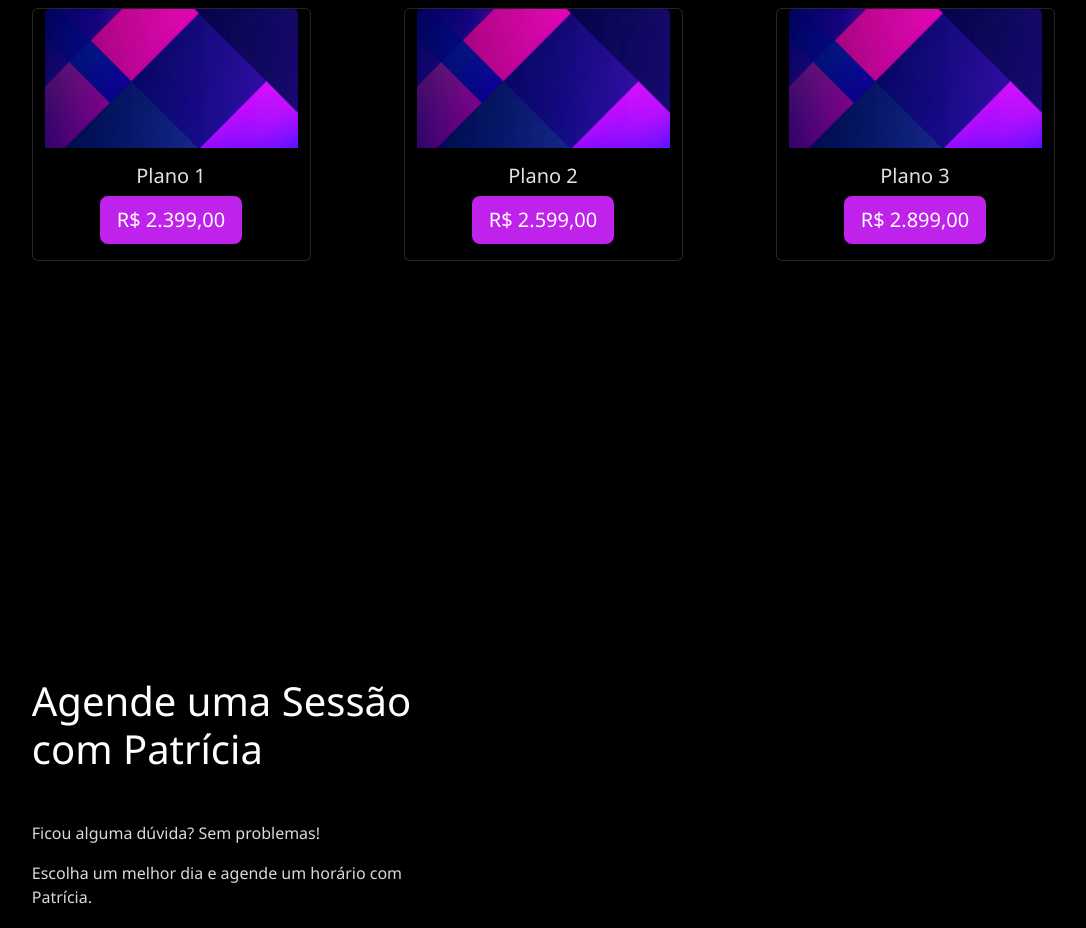
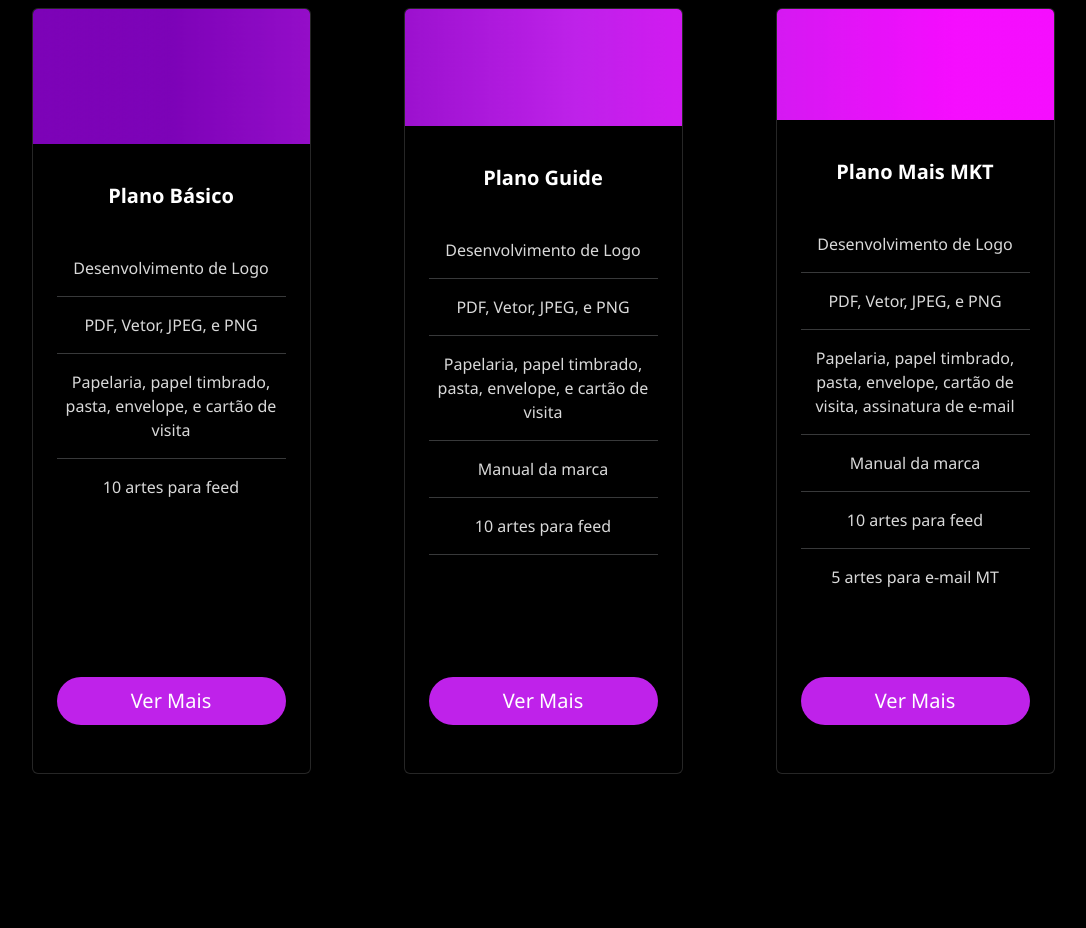
Before and after one commit to caresdev/mashupdesign, a plain HTML site: page index.html in a window 1280 px wide. Shown: the part 4220-5148 px from the top of the page, without its empty margins (97-1183 px from the left). Drawn offline with nearby package versions, Linux system fonts and the light colour scheme; a script that the page names is missing.

Commit message:
plans section, service cards

```diff
--- a/index.html
+++ b/index.html
@@ -18,7 +18,7 @@
 					<a class="navbar-brand" href="#"><img class="img-fluid logo-img" src="images/brand.png"/></a>
 
 					<!-- Toggler -->
-					<button class="navbar-toggler" type="button" data-bs-toggle="offcanvas" data-bs-target="#offcanvasNavbar" aria-controls="offcanvasNavbar" aria-label="Toggle navigation">
+					<button class="navbar-toggler border-0" type="button" data-bs-toggle="offcanvas" data-bs-target="#offcanvasNavbar" aria-controls="offcanvasNavbar" aria-label="Toggle navigation">
 						<span class="navbar-toggler-icon"></span>
 					</button>
 
@@ -222,34 +222,56 @@
 			<section id="plans" class="container">
 				<h1 class="text-center text-white mb-5 pb-5 display-6">Serviços e Planos</h1>
 
-				<div class="row justify-content-around align-items-center mt-5">
+				<div class="row justify-content-around align-items-stretch mt-5">
 
-					<div class="col-lg-3 col-xxl-2 card bg-black pacotes">
-						<img src="/images/plans.png" class="card-img-top" alt="...">
-						<div class="card-body text-center">
-							<h5 class="card-title">Plano 1</h5>
-							<a href="#" class="btn text-white btn-lg btn-block">R$ 2.399,00</a>
+					<div class="col-lg-3 col-xxl-3 card bg-black p-0">
+						<img src="/images/plans1.png" class="card-img-top" alt="Abstract image">
+						<div class="card-body p-4 text-center">
+							<h5 class="card-title text-white fw-bold mt-3 mb-5">Plano Básico</h5>
+
+							<div>
+								<p>Desenvolvimento de Logo</p><hr>
+								<p>PDF, Vetor, JPEG, e PNG</p><hr>
+								<p>Papelaria, papel timbrado, pasta, envelope, e cartão de visita</p><hr>
+								<p>10 artes para feed</p>
+							</div>
 						</div>
-					</div>
-					<div class="col-lg-3 col-xxl-2 card bg-black pacotes">
-						<img src="/images/plans.png" class="card-img-top" alt="...">
-						<div class="card-body text-center">
-							<h5 class="card-title">Plano 2</h5>
-							<a href="#" class="btn text-white btn-lg btn-block">R$ 2.599,00</a>
-						</div>
-					</div>
-					<div class="col-lg-3 col-xxl-2 bg-black card pacotes">
-						<img src="/images/plans.png" class="card-img-top" alt="...">
-						<div class="card-body text-center">
-							<h5 class="card-title">Plano 3</h5>
-							<a href="#" class="btn text-white btn-lg btn-block">R$ 2.899,00</a>
-						</div>
+						<a href="#" class="btn text-white btn-lg rounded-pill mx-4 my-5">Ver Mais</a>
 					</div>
 
-					<!-- <div class="row align-items-center justify-content-center">
-						<div class="col-md-6 text-left">
-						<img src="/images/plans.png" class="img-fluid" alt="">
-					</div>-->
+					<div class="col-lg-3 col-xxl-3 card bg-black p-0">
+						<img src="/images/plans2.png" class="card-img-top" alt="Abstract image">
+						<div class="card-body p-4 text-center">
+							<h5 class="card-title text-white fw-bold mt-3 mb-5">Plano Guide</h5>
+
+							<div>
+								<p>Desenvolvimento de Logo</p><hr>
+								<p>PDF, Vetor, JPEG, e PNG</p><hr>
+								<p>Papelaria, papel timbrado, pasta, envelope, e cartão de visita</p><hr>
+								<p>Manual da marca</p><hr>
+								<p>10 artes para feed</p><hr>
+							</div>
+						</div>
+						<a href="#" class="btn text-white btn-lg btn-block rounded-pill mx-4 my-5">Ver Mais</a>
+					</div>
+
+					<div class="col-lg-3 col-xxl-3 card bg-black p-0 ">
+						<img src="/images/plans3.png" class="card-img-top" alt="Abstract image">
+						<div class="card-body p-4 text-center">
+							<h5 class="card-title text-white fw-bold mt-3 mb-5">Plano Mais MKT</h5>
+
+							<div>
+								<p>Desenvolvimento de Logo</p><hr>
+								<p>PDF, Vetor, JPEG, e PNG</p><hr>
+								<p>Papelaria, papel timbrado, pasta, envelope, cartão de visita, assinatura de e-mail</p><hr>
+								<p>Manual da marca</p><hr>
+								<p>10 artes para feed</p><hr>
+								<p>5 artes para e-mail MT</p>
+							</div>
+						</div>
+						<a href="#" class="btn text-white btn-lg d-block rounded-pill mx-4 my-5">Ver Mais</a>
+					</div>
+
 				</div>
 			</section>
 
@@ -260,7 +282,7 @@
 					<div class="col-lg-5 col-xxl-5">
 						<h1 class="text-white display-6 mb-5">Agende uma Sessão com Patrícia</h1>
 						<p>Ficou alguma dúvida? Sem problemas!</p>
-						<p>Escolha um melhor dia e agende um horário com Patrícia.</p>
+						<p>Escolha o melhor dia e agende um horário com Patrícia.</p>
 					</div>
 					<div class="col-lg-6 col-xxl-4 order-lg-2">
 						<!-- Widget em linha do Calendly - início -->
--- a/style/style.css
+++ b/style/style.css
@@ -177,8 +177,10 @@ section#portfolio .row{
     }
 }
 
-
-
+.gradient-test{
+    background: rgb(246,13,255);
+    background: linear-gradient(60deg, rgba(246,13,255,1) 12%, rgba(191,34,234,1) 48%, rgba(126,3,184,1) 86%);
+}
 
 /* Floating Whatsapp */
 .whatsapp{
```
Also changed, not shown: images/plans1.png (added), images/plans2.png (added), images/plans3.png (added).
